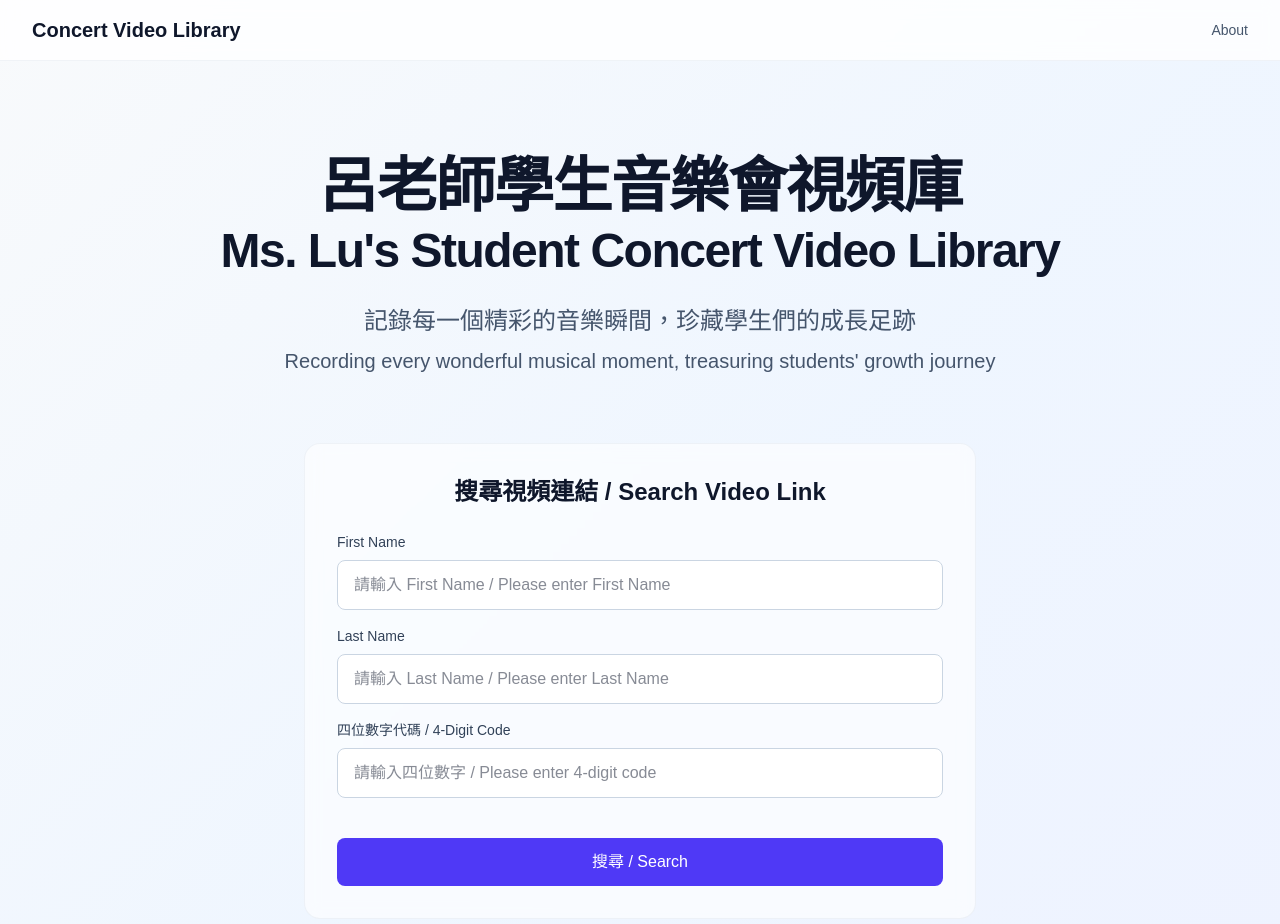
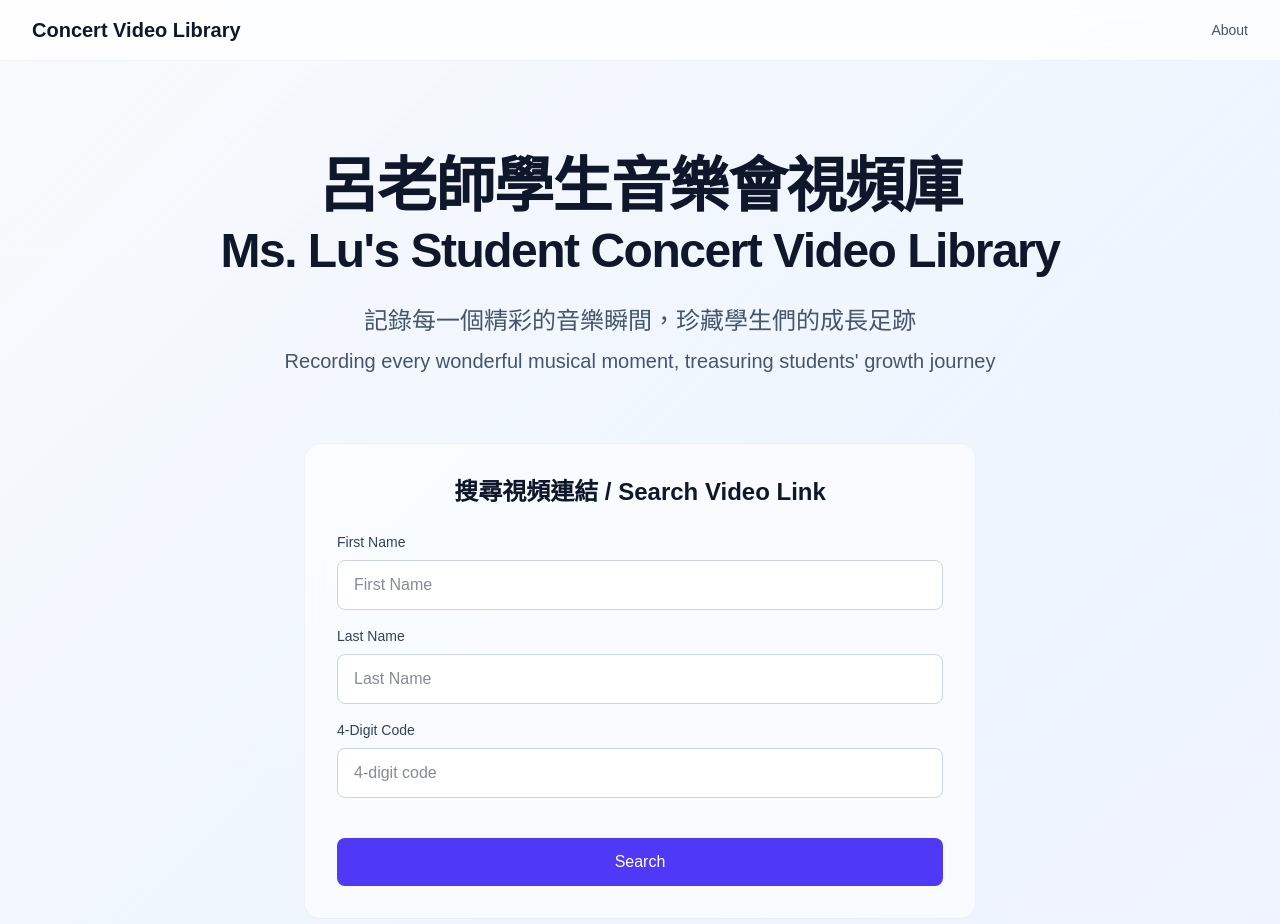
Before and after one commit to yl0xffff/music_video_share, a Next.js app: page / in a window 1280 px wide. Shown: the top 924 px of the page. Built offline with nearby package versions, Linux system fonts and the light colour scheme.

Commit message:
移除中文输入选项

```diff
--- a/src/app/page.tsx
+++ b/src/app/page.tsx
@@ -120,7 +120,7 @@ export default function Home() {
                   }}
                   onKeyDown={handleKeyDown}
                   className="w-full px-4 py-3 rounded-lg border border-slate-300 dark:border-slate-600 bg-white dark:bg-slate-700 text-slate-900 dark:text-white focus:outline-none focus:ring-2 focus:ring-indigo-500 focus:border-transparent transition-colors"
-                  placeholder="請輸入 First Name / Please enter First Name"
+                  placeholder="First Name"
                 />
               </div>
 
@@ -140,13 +140,13 @@ export default function Home() {
                   }}
                   onKeyDown={handleKeyDown}
                   className="w-full px-4 py-3 rounded-lg border border-slate-300 dark:border-slate-600 bg-white dark:bg-slate-700 text-slate-900 dark:text-white focus:outline-none focus:ring-2 focus:ring-indigo-500 focus:border-transparent transition-colors"
-                  placeholder="請輸入 Last Name / Please enter Last Name"
+                  placeholder="Last Name"
                 />
               </div>
 
               <div>
                 <label htmlFor="code" className="block text-sm font-medium text-slate-700 dark:text-slate-300 mb-2">
-                  四位數字代碼 / 4-Digit Code
+                  4-Digit Code
                 </label>
                 <input
                   id="code"
@@ -161,7 +161,7 @@ export default function Home() {
                   }}
                   onKeyDown={handleKeyDown}
                   className="w-full px-4 py-3 rounded-lg border border-slate-300 dark:border-slate-600 bg-white dark:bg-slate-700 text-slate-900 dark:text-white focus:outline-none focus:ring-2 focus:ring-indigo-500 focus:border-transparent transition-colors"
-                  placeholder="請輸入四位數字 / Please enter 4-digit code"
+                  placeholder="4-digit code"
                   maxLength={4}
                 />
               </div>
@@ -171,7 +171,7 @@ export default function Home() {
                 disabled={loading}
                 className="w-full mt-6 px-6 py-3 bg-indigo-600 hover:bg-indigo-700 disabled:bg-indigo-400 disabled:cursor-not-allowed text-white font-medium rounded-lg transition-colors focus:outline-none focus:ring-2 focus:ring-indigo-500 focus:ring-offset-2"
               >
-                {loading ? '驗證中... / Verifying...' : '搜尋 / Search'}
+                {loading ? 'Verifying...' : 'Search'}
               </button>
 
               {error && (
```
